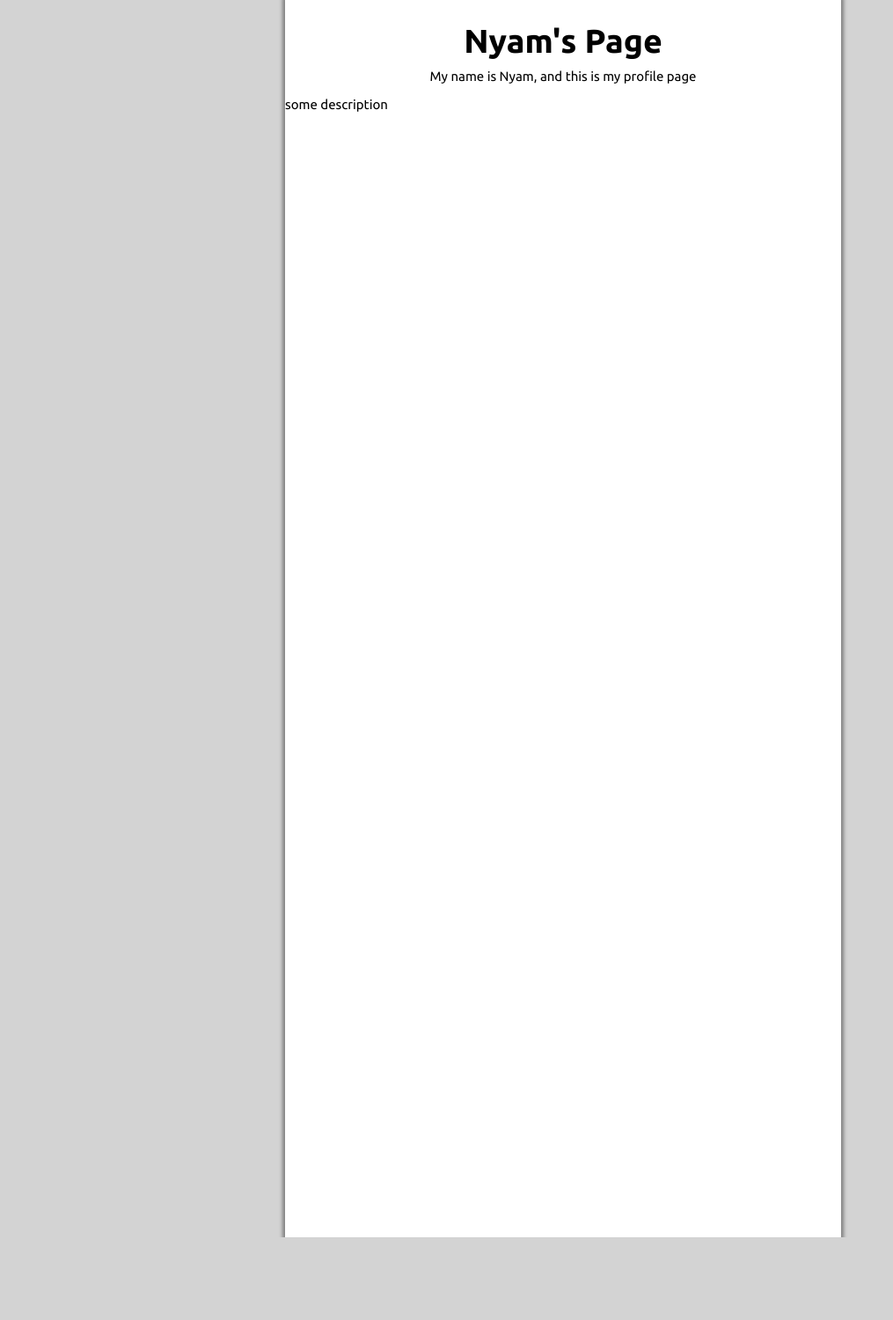
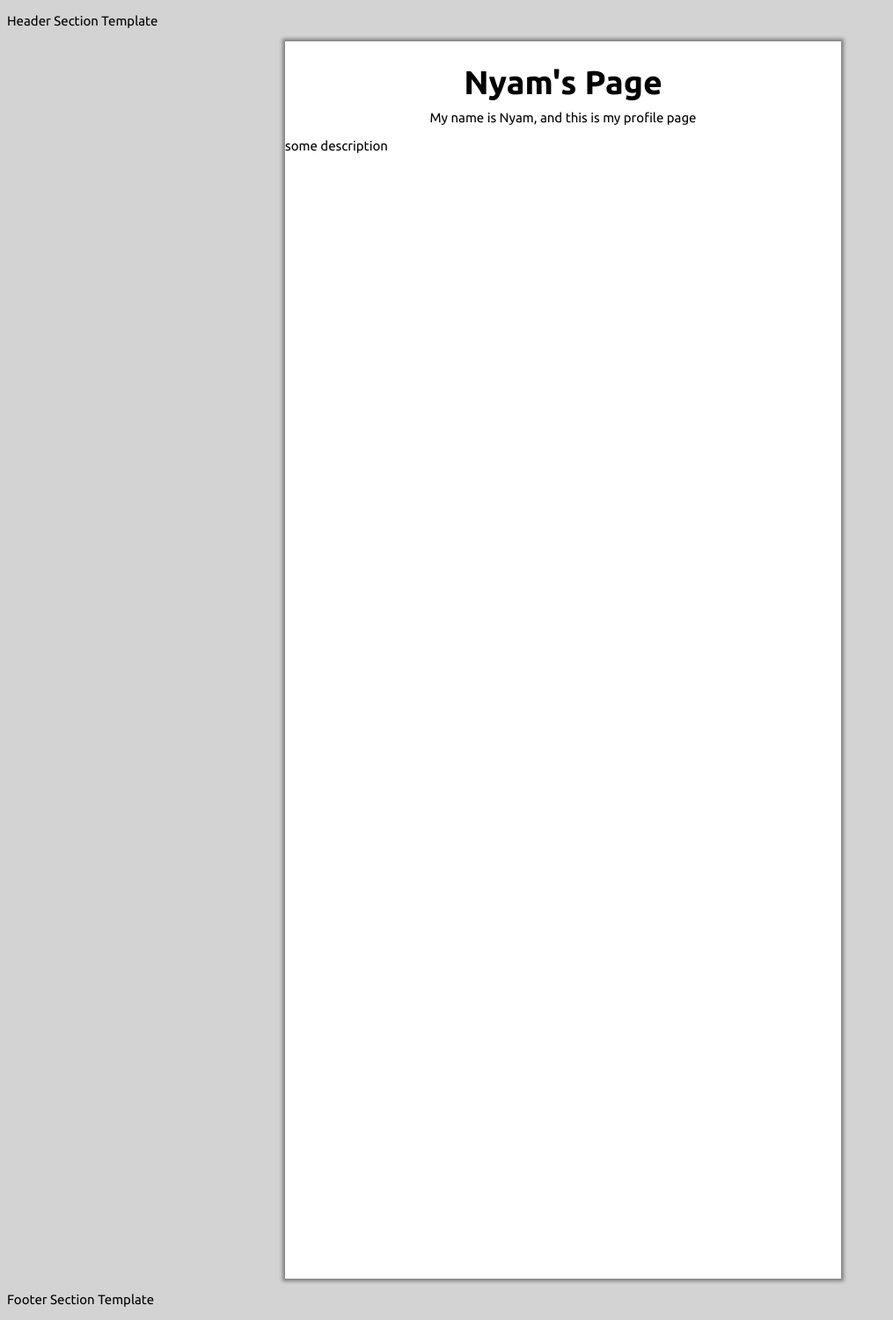
Before and after one commit to Cantibenyam/mywp, a Next.js app: page / in a window 1280 px wide. Shown: the whole page at 88% size, without its empty margins (0-1015 px from the left). Before the commit the page ends 1406 px from the top, so only its background shows below. Built offline with nearby package versions, Linux system fonts and the light colour scheme.

Commit message:
Footer and Header components created

```diff
--- a/app/blog/page.tsx
+++ b/app/blog/page.tsx
@@ -1,7 +1,7 @@
 import { Metadata } from 'next';
 
 export const metadata: Metadata = {
-  title: 'blog',
+  title: 'Blog',
 };
 
 export default function Page() {
--- /dev/null
+++ b/app/components/footer.tsx
@@ -0,0 +1,7 @@
+export default function Footer() {
+  return (
+    <div>
+      <p>Footer Section Template</p>
+    </div>
+  );
+}
--- /dev/null
+++ b/app/components/header.tsx
@@ -0,0 +1,7 @@
+export default function Header() {
+  return (
+    <div>
+      <p>Header Section Template</p>
+    </div>
+  );
+}
--- a/app/globals.css
+++ b/app/globals.css
@@ -50,3 +50,9 @@ img {
   flex-direction: row;
   justify-content: center;
 }
+
+Footer {
+  display: flex;
+  flex-direction: row;
+  justify-content: center;
+}
--- a/app/layout.tsx
+++ b/app/layout.tsx
@@ -1,5 +1,7 @@
 import './globals.css';
 import { Metadata } from 'next';
+import Footer from './components/footer';
+import Header from './components/header';
 
 export const metadata: Metadata = {
   title: {
@@ -13,7 +15,9 @@ export default function RootLayout({ children }: { children: React.ReactNode })
   return (
     <html lang="en">
       <body>
+        <Header></Header>
         <main>{children}</main>
+        <Footer></Footer>
       </body>
     </html>
   );
```
